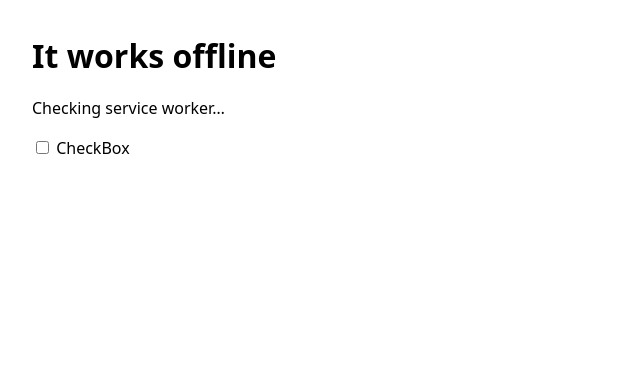
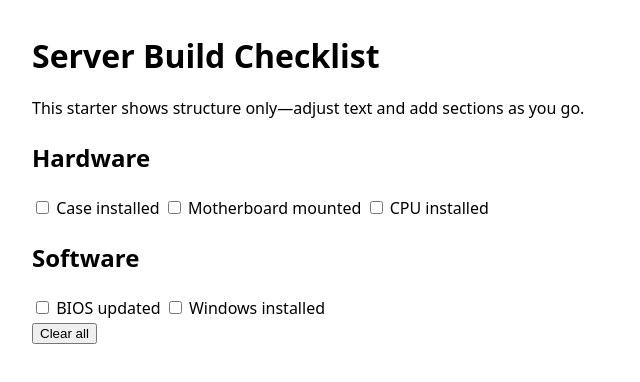
Before and after one commit to ItsALiving/offline-checklist, a plain HTML site: page index.html in a window 1280 px wide. Shown: the whole page, without its empty margins (0-640 px from the left). Drawn offline with Linux system fonts and the light colour scheme.

Commit message:
Update index.html

```diff
--- a/index.html
+++ b/index.html
@@ -2,20 +2,48 @@
 <html lang="en">
 <head>
   <meta charset="utf-8" />
-  <meta name="viewport" content="width=device-width,initial-scale=1" />
-  <title>My Offline App</title>
+  <meta name="viewport" content="width=device-width, initial-scale=1" />
 
-  <!-- PWA bits -->
-  <link rel="manifest" href="manifest.webmanifest" />
-  <meta name="theme-color" content="#0b1220" />
+  <!-- (Optional) Google font to make it look nicer -->
+  <link href="https://fonts.googleapis.com/css2?family=Inter:wght@400;600;800&display=swap" rel="stylesheet">
 
-  <link rel="stylesheet" href="styles.css" />
+  <link rel="manifest" href="manifest.webmanifest">
+  <link rel="stylesheet" href="styles.css">
+  <title>Server Build Checklist</title>
 </head>
 <body>
-  <h1>It works offline</h1>
-  <p id="status">Checking service worker…</p>
-  <label><input type="checkbox" id="cb"> CheckBox</label>
+  <main class="container">
+    <h1>Server Build Checklist</h1>
+    <p class="muted">This starter shows structure only—adjust text and add sections as you go.</p>
 
-  <script src="app.js"></script>
+    <section class="card">
+      <h2>Hardware</h2>
+      <label class="check"><input type="checkbox" id="case" data-key="hw_case"> Case installed</label>
+      <label class="check"><input type="checkbox" id="motherboard" data-key="hw_mobo"> Motherboard mounted</label>
+      <label class="check"><input type="checkbox" id="cpu" data-key="hw_cpu"> CPU installed</label>
+    </section>
+
+    <section class="card">
+      <h2>Software</h2>
+      <label class="check"><input type="checkbox" id="bios" data-key="sw_bios"> BIOS updated</label>
+      <label class="check"><input type="checkbox" id="win" data-key="sw_win"> Windows installed</label>
+    </section>
+
+    <div class="actions">
+      <button id="clear">Clear all</button>
+    </div>
+
+    <p id="sw-status" class="ok" hidden>Service worker registered ✅</p>
+  </main>
+
+  <script src="app.js" defer></script>
+  <script>
+    // simple SW registration (keep yours if you already have it)
+    if ('serviceWorker' in navigator) {
+      navigator.serviceWorker.register('./sw.js').then(() => {
+        document.getElementById('sw-status').hidden = false;
+      });
+    }
+  </script>
 </body>
 </html>
```
